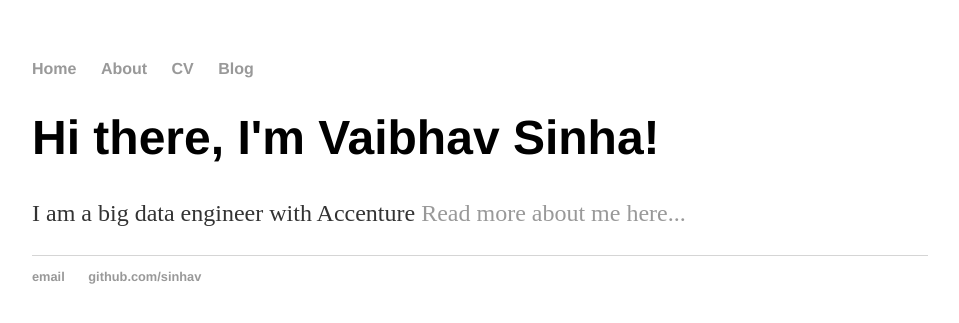
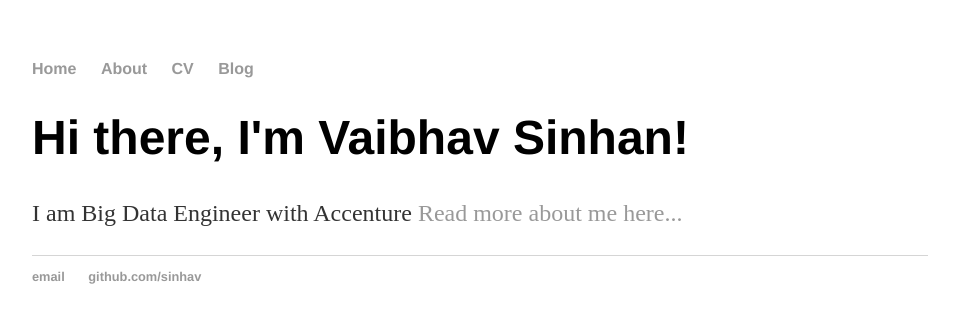
Before and after one commit to sinhav/sample_gitpage, a Jekyll site: the page built from index.html, in a window 1280 px wide. Shown: the top 323 px of the page, without its empty margins (160-1119 px from the left). Built offline with Jekyll 4.4.1, drawn with Linux system fonts in a browser that asks for light colours.

Commit message:
Update index.html

```diff
--- a/index.html
+++ b/index.html
@@ -1,30 +1,8 @@
-<!DOCTYPE html>
-<html>
-	<head>
-		<title>Vaibhav Sinha</title>
-		<!-- link to main stylesheet -->
-		<link rel="stylesheet" type="text/css" href="/css/main.css">
-	</head>
-	<body>
-		<nav>
-    		<ul>
-        		<li><a href="/">Home</a></li>
-	        	<li><a href="/about">About</a></li>
-        		<li><a href="/cv">CV</a></li>
-        		<li><a href="/blog">Blog</a></li>
-    		</ul>
-		</nav>
-		<div class="container">
-    		<div class="blurb">
-        		<h1>Hi there, I'm Vaibhav Sinha!</h1>
-				<p> I am a big data engineer with Accenture <a href="/about">Read more about me here...</a></p>
-    		</div><!-- /.blurb -->
-		</div><!-- /.container -->
-		<footer>
-    		<ul>
-        		<li><a href="mailto:mail.vsinha@gmail.com">email</a></li>
-        		<li><a href="https://github.com/sinhav">github.com/sinhav</a></li>
-			</ul>
-		</footer>
-	</body>
-</html>
+---
+layout: default
+title: Vaibhav Sinha
+---
+<div class="blurb">
+	<h1>Hi there, I'm Vaibhav Sinhan!</h1>
+	<p> I am Big Data Engineer with Accenture <a href="/about">Read more about me here...</a></p>
+</div><!-- /.blurb -->
```
